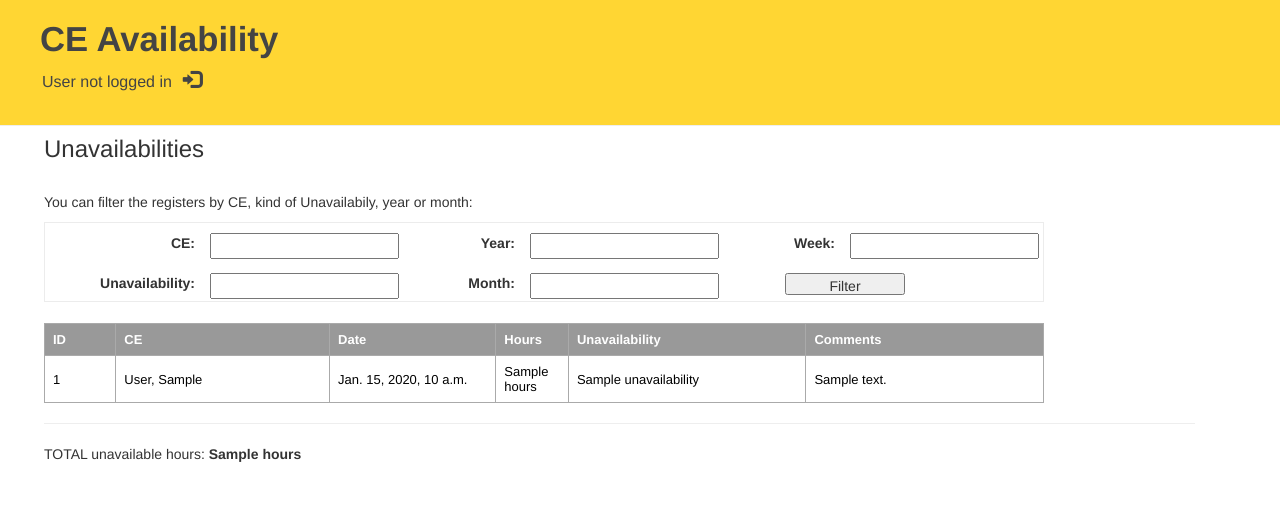
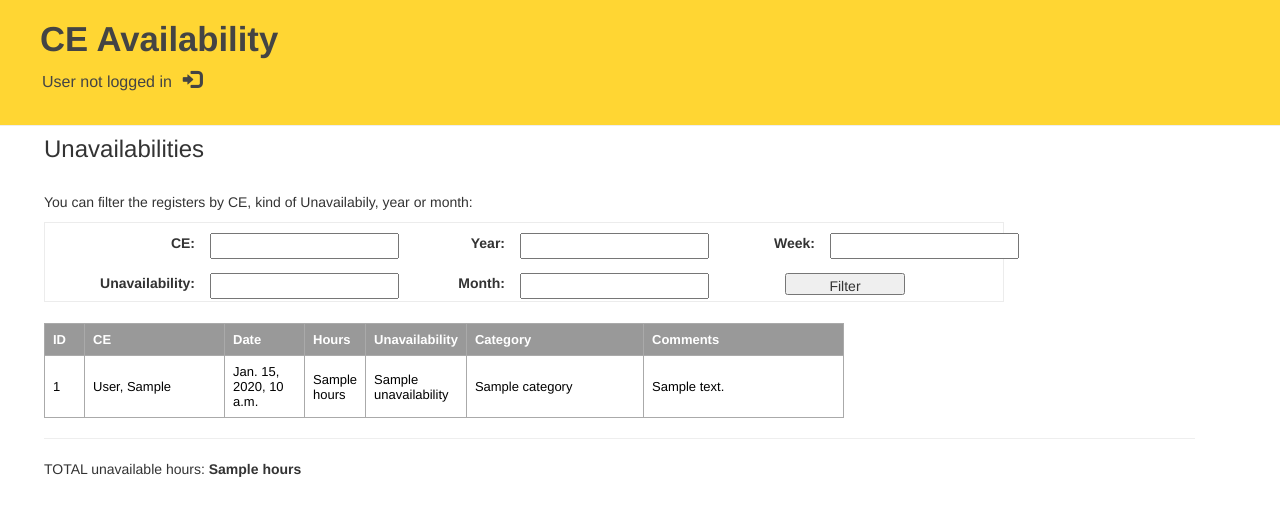
Before and after one commit to albert-ribes/ce_site, a Django app: template ce_availability/templates/ce_availability/list.html in a window 1280 px wide. Shown: the top 516 px of the page. Run offline with Django 3.2, Linux system fonts and the light colour scheme; the template is opened without the code that fills it: most values are stand-ins (such as "Sample title", 1, 10 or a date in 2020); form fields are guessed from the names that the template uses; some libraries are stand-ins or nearby versions.

Commit message:
New Update

```diff
--- a/ce_availability/admin.py
+++ b/ce_availability/admin.py
@@ -5,8 +5,10 @@ from django.contrib import admin
 from .models import Unavailability
 from .models import Register
 from .models import Employee
+from .models import Category
 
 #admin.site.register(CE)
 admin.site.register(Unavailability)
 admin.site.register(Register)
 admin.site.register(Employee)
+admin.site.register(Category)
--- a/ce_availability/forms.py
+++ b/ce_availability/forms.py
@@ -51,7 +51,10 @@ class ListFilterForm(forms.Form):
     WEEK_CHOICES = (('All', '  All'),(currentWeek,'Current'))
     #Filter selectors
     ce_selector = forms.ChoiceField(label='CE', choices=[(choice.pk, choice) for choice in User.objects.filter(groups__name='CE')])
+    for choice in Unavailability.objects.all():
+        print(choice)
     unavailability_selector = forms.ChoiceField(label='Unavailability', choices=[(choice.pk, choice) for choice in Unavailability.objects.all()])
+    #unavailability_selector = forms.ChoiceField(label='Unavailability', choices=[(choice.pk, choice) for choice in Unavailability.objects.values_list('unavailability').distinct()])
     year_selector = forms.ChoiceField(label='Year',choices=YEAR_CHOICES)
     month_selector = forms.ChoiceField(label='Month',choices=MONTH_CHOICES)
     week_selector = forms.ChoiceField(label='Week',choices=WEEK_CHOICES)
--- a/ce_availability/models.py
+++ b/ce_availability/models.py
@@ -35,9 +35,15 @@ class Employee(models.Model):
     def save_user_profile(sender, instance, **kwargs):
         instance.userprofile.save()
     """
+class Category(models.Model):
+    category = models.CharField(max_length=200)
+
+    def __str__(self):
+        return self.category
 
 class Unavailability(models.Model):
     unavailability = models.CharField(max_length=200)
+    category = models.ForeignKey(Category, related_name='Category')
 
     def __str__(self):
         return self.unavailability
--- a/ce_availability/static/css/style.css
+++ b/ce_availability/static/css/style.css
@@ -130,7 +130,7 @@ button.submit-button{
 table.table_registers {
     font-weight: normal;
     border-collapse: collapse;
-    width: 1000px;
+    width: 800px;
     font-size: 13px;
     border: 1px solid #000000;
 }
@@ -160,15 +160,15 @@ table.table_registers td, table.table_registers th {
 }
 
 table.table_registers th.ce {
-    width:180px;
+    width:140px;
 }
 
 table.table_registers th.id {
-    width:60px;
+    width:40px;
 }
 
 table.table_registers th.start {
-    width:140px;
+    width:80px;
 }
 
 table.table_registers th.finish {
@@ -176,15 +176,18 @@ table.table_registers th.finish {
 }
 
 table.table_registers th.hours {
-    width:60px;
+    width:40px;
 }
 
 table.table_registers th.unavailability {
-    width:200px;
+    width:100px;
 }
 
 table.table_registers th.published {
     width:220px;
+}
+table.table_category th.published {
+    width:120px;
 }
 table.table_registers th.comments {
     width:200px;
@@ -348,27 +351,27 @@ a.list_link:active {
     border: 1px solid #ececec;
     /*background-color: #ececec;*/
     height: 80px;
-    width: 1000px;
+    width: 960px;
     display: block;
 }
 
 .filter_left{
    /*border: 1px solid red;*/
    height: 120px;
-   width: 320px;
+   width: 310px;
    height: 100px;
    float: left;
 }
 .filter_center{
    /*border: 1px solid blue;*/
    height: 120px;
-   width: 320px;
+   width: 310px;
    height: 100px;
    float: left;
 }
 .filter_right{
     height:100px;
-    width:320px;
+    width: 310px;
     /*border:1px solid green;*/
     float: left;
 }
@@ -382,13 +385,13 @@ a.list_link:active {
     width: 120px;
     height: 22px;
     margin-top: 10px;
-    margin-left: 100px;
+    margin-left: 120px;
 }
 
 .fieldwrapper_filter{
     display: block;
     height: 40px;
-    width: 420px
+    width: 380px
 }
 
 
--- a/ce_availability/templates/ce_availability/base.html
+++ b/ce_availability/templates/ce_availability/base.html
@@ -7,9 +7,10 @@
         <link href='//fonts.googleapis.com/css?family=Lobster&subset=latin,latin-ext' rel='stylesheet' type='text/css'>
         <link rel="stylesheet" href="{% static 'css/style.css' %}">
     	<meta http-equiv="Content-type" content="text/html; charset=utf-8" />
-
+        {% comment%}
         <script type="text/javascript" src="/my_admin/jsi18n/"></script>
 	<script type="text/javascript" src="/media/admin/js/core.js"></script>
+	{% endcomment %}
 
         {% load static %}
     </head>
@@ -26,7 +27,8 @@
             <a href="{% url 'about' %}" title="About" class="top-menu-icon"><span class="glyphicon glyphicon-info-sign"></span></a>
             <a href="{% url 'logout' %}" title="Logout" class="top-menu-icon"><span class="glyphicon glyphicon-log-out"></span></a>
         {% elif user.is_authenticated  and user.first_name == 'admin' %}
-	    Welcome Admin!
+	    <p class="top-menu">Welcome {{ user.first_name }}!</p>
+	    <a href="{% url 'logout' %}" title="Logout" class="top-menu-icon"><span class="glyphicon glyphicon-log-out"></span></a>
 	{% else %}
             <p class="top-menu">User not logged in &nbsp;<a href="{% url 'login' %}" title="Login" class="top-menu-icon"><span class="glyphicon glyphicon-log-in"></span></a></p>
         {% endif %}
--- a/ce_availability/templates/ce_availability/list.html
+++ b/ce_availability/templates/ce_availability/list.html
@@ -72,6 +72,9 @@ $("tr").click(function(){
                                 <th class="unavailability">
 					Unavailability
 				</th>
+                                <th class="category">
+					Category
+				</th>
                                 <th class="comments" >
 					Comments
 				</th>
@@ -87,6 +90,7 @@ $("tr").click(function(){
 				{% endcomment %}
     				<td><a class="list_link" href='/ce_availability/details/{{ register.id }}'>{{ register.hours }}</a></td>
     				<td><a class="list_link" href='/ce_availability/details/{{ register.id }}'>{{ register.unavailability }}</a></td>
+    				<td><a class="list_link" href='/ce_availability/details/{{ register.id }}'>{{ register.unavailability.category }}</a></td>
     				<td><a class="list_link" href='/ce_availability/details/{{ register.id }}'>{{ register.comments }}</a></td>
 				{% comment %}
     				<th>{{ register.created_date }}</th>
@@ -97,6 +101,7 @@ $("tr").click(function(){
                 <hr>
 		<p> TOTAL unavailable hours: <b>{{hours}}</b></p>
 	{% else %}
+    		<hr>
 		<p>No records found </p>
 	{% endif %}
 {% endblock %}
```
Also changed, not shown: ce_availability/migrations/0012_category.py (added), ce_availability/migrations/0013_unavailability_category.py (added), 1 other file.
